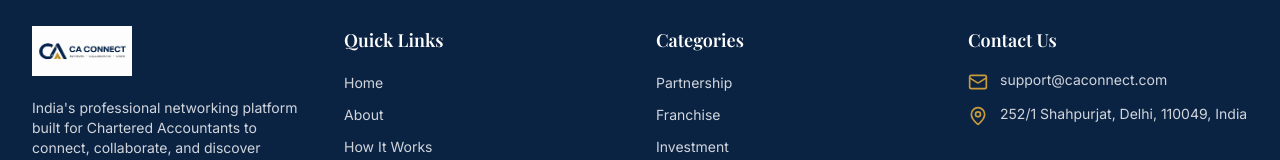
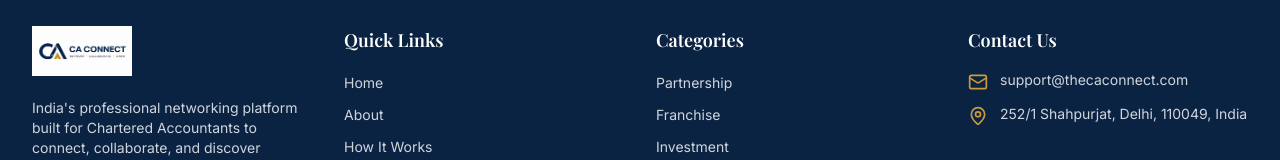
Before and after one commit to Kishan0888/ca-circuit, a Next.js app: page / in a window 1280 px wide. Shown: the part 5851-6011 px from the top of the page. Built offline with nearby package versions, Linux system fonts and the light colour scheme; no server answers; the database is empty; a web font is replaced by a local one.

Commit message:
Update support email address in CONTACT_INFO

```diff
--- a/src/constants/index.ts
+++ b/src/constants/index.ts
@@ -203,7 +203,7 @@ export const SOCIAL_LINKS = {
 
 // Contact Info
 export const CONTACT_INFO = {
-  email: 'support@caconnect.com',
+  email: 'support@thecaconnect.com',
   address: '252/1 Shahpurjat, Delhi, 110049, India',
 } as const;
 
```
